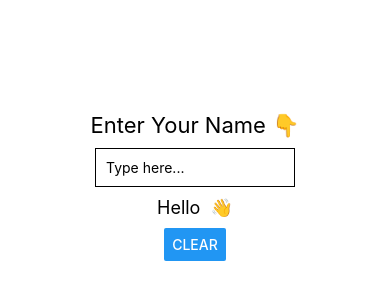
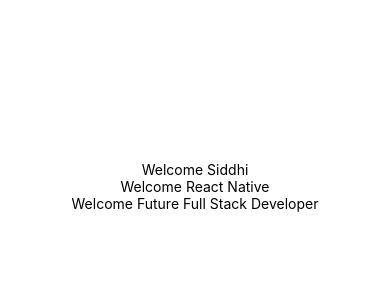
Before and after one commit to Siddhi1432/React-Native-Journey, a React Native app in the folder firstApp/: screen / in a window 390 px wide. Shown: the part 236-536 px from the top of the page. Built offline with nearby package versions, Linux system fonts and the light colour scheme.

Commit message:
Day 6: Created reusable components and used props

```diff
--- a/firstApp/App.js
+++ b/firstApp/App.js
@@ -1,48 +1,19 @@
-import { useState } from 'react';
-import { Text, View, StyleSheet, TextInput, Button } from 'react-native';
-
+import { View, StyleSheet } from 'react-native';
+import Greeting from './components/Greetings';
 export default function App() {
-
-  const [name, setName] = useState("");
-
   return (
     <View style={styles.container}>
-      <Text style={styles.title}>Enter Your Name 👇</Text>
-
-      <TextInput
-        style={styles.input}
-        placeholder="Type here..."
-        value={name}
-        onChangeText={setName}
-      />
-
-      <Text style={styles.output}>
-        Hello {name} 👋
-      </Text>
-
-      <Button title="Clear" onPress={() => setName("")} />
+      <Greeting name="Siddhi" />
+      <Greeting name="React Native" />
+      <Greeting name="Future Full Stack Developer" />
     </View>
   );
 }
 
 const styles = StyleSheet.create({
-  container: {
-    flex: 1,
-    justifyContent: 'center',
-    alignItems: 'center',
-  },
-  title: {
-    fontSize: 22,
-    marginBottom: 10,
-  },
-  input: {
-    borderWidth: 1,
-    width: 200,
-    padding: 10,
-    marginBottom: 10,
-  },
-  output: {
-    fontSize: 18,
-    marginBottom: 10,
-  },
+  container:{
+    flex:1,
+    justifyContent:"center",
+    alignItems:"center"
+  }
 });
--- /dev/null
+++ b/firstApp/components/Greetings.js
@@ -0,0 +1,9 @@
+import { Text } from 'react-native';
+
+export default function Greeting(props) {
+  return (
+    <Text>
+      Welcome {props.name}
+    </Text>
+  );
+}
```
